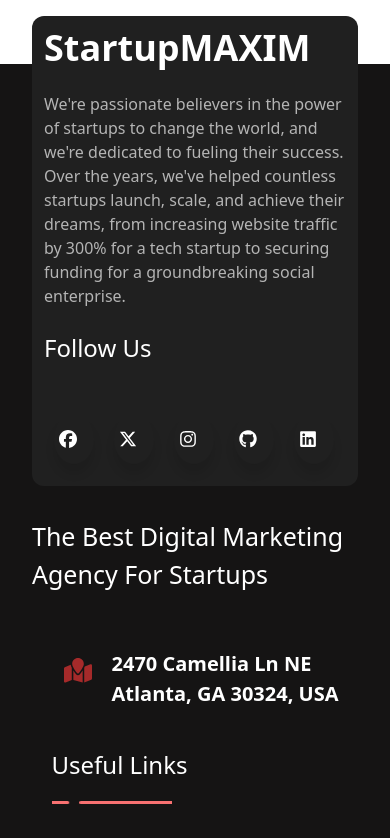
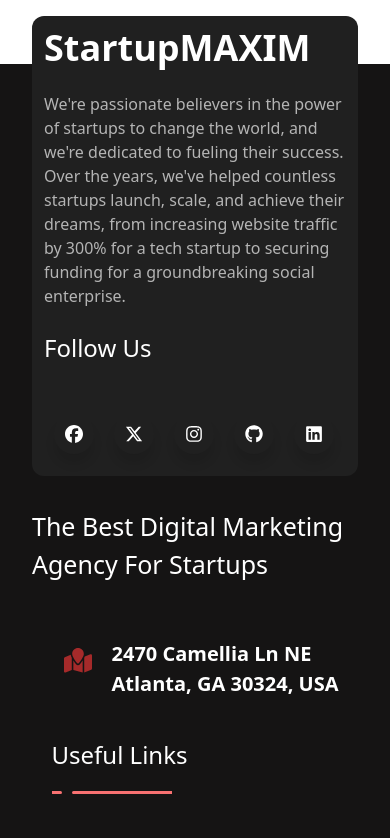
Before and after one commit to mhmAdmin1122/startupMAXIM, a Next.js app: page /Components/F/Footer in a window 390 px wide. Shown: the top 838 px of the page. Built offline with nearby package versions, Linux system fonts and the light colour scheme.

Commit message:
few more changing in footer

```diff
--- a/styles/globals.css
+++ b/styles/globals.css
@@ -1333,14 +1333,20 @@ ul {
   #homesection4 {
     @apply pb-[20px];
   }
-  .chat-button{
+  .chat-button {
     @apply text-5xl;
   }
   /* Audit-Section-box */
 
   /* footer */
-  .footer-section1{
+  .footer-section1 {
     @apply rounded-[12px];
+  }
+  .wrapper .icon {
+    @apply flex justify-center items-center p-[5px] w-[40px] h-[40px] gap-3;
+  }
+  .wrapper .icon:hover .tooltip {
+    @apply top-[-45px] left-[-4px] opacity-[1] visible pointer-events-auto;
   }
   /* footer */
 }
```
